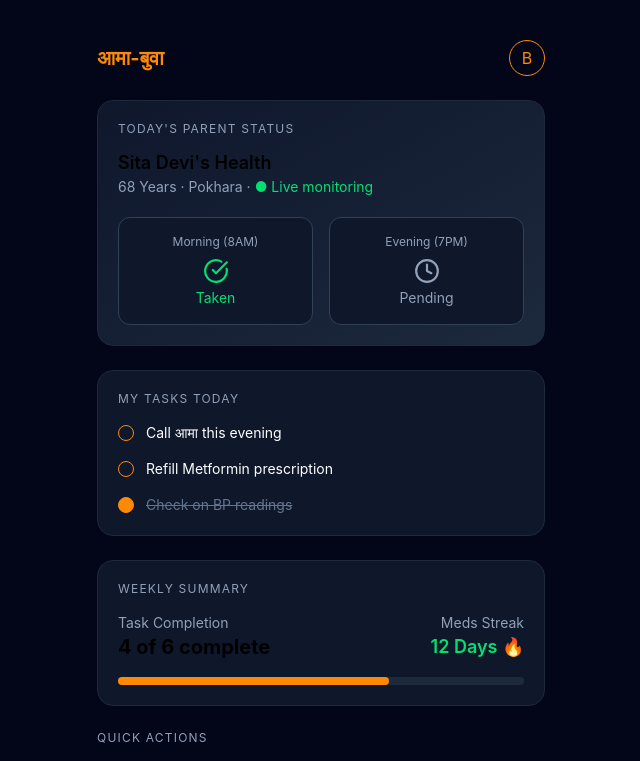
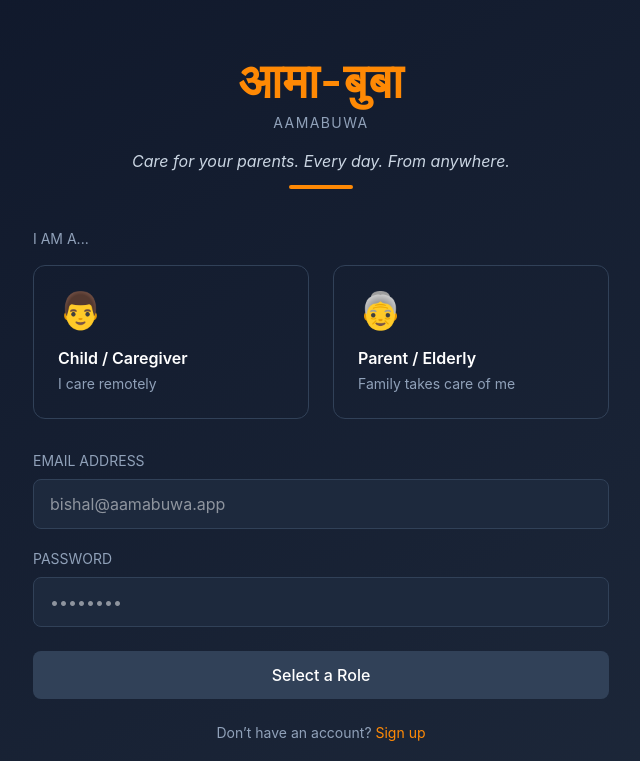
Before and after one commit to bikitasuwal/codeyatra2.0_CodeCaps_AamaBuwa, a React (Vite) app: page / in a window 1280 px wide. Shown: the top 761 px of the page, without its empty margins (319-959 px from the left). Built offline with nearby package versions, Linux system fonts and the light colour scheme.

Commit message:
added dashboard

```diff
--- a/src/App.jsx
+++ b/src/App.jsx
@@ -1,13 +1,15 @@
 import { Routes, Route } from "react-router-dom";
 import Home from "./Pages/Child/Home"
 import Task from "./Pages/Child/Task"
+import Dashboard from "./Pages/Dashboard";
 
 function App() {
   return (
 
     <Routes>
-      <Route path="/" element={ <Home/> } />
+      <Route path="/" element={ <Dashboard/> } />
       <Route path="/task" element={ <Task/> } />
+      <Route path="/home" element={ <Home/> } />
     </Routes>
   );
 
--- /dev/null
+++ b/src/Pages/Dashboard.jsx
@@ -0,0 +1,111 @@
+import { useState } from "react";
+
+export default function Dashboard() {
+  const [selectedRole, setSelectedRole] = useState("");
+
+  return (
+    <div className="min-h-screen bg-gradient-to-br from-[#0f172a] to-[#1e293b] flex items-center justify-center px-4">
+      <div className="w-full max-w-xl text-white">
+
+        {/* Logo / Title */}
+        <div className="text-center mb-10">
+          <h1 className="text-5xl font-semibold text-orange-400 tracking-wide">
+            आमा-बुबा
+          </h1>
+          <p className="mt-2 text-sm tracking-widest text-slate-400">
+            AAMABUWA
+          </p>
+          <p className="mt-4 text-slate-300 italic">
+            Care for your parents. Every day. From anywhere.
+          </p>
+          <div className="w-16 h-1 bg-orange-400 mx-auto mt-3 rounded-full"></div>
+        </div>
+
+        {/* Role Selection */}
+        <p className="text-sm text-slate-400 mb-4">I AM A...</p>
+
+        <div className="grid grid-cols-2 gap-6 mb-8">
+          {/* Child / Caregiver */}
+          <div
+            onClick={() => setSelectedRole("child")}
+            className={`p-6 rounded-xl border cursor-pointer transition-all duration-300
+              ${
+                selectedRole === "child"
+                  ? "border-orange-400 bg-slate-800"
+                  : "border-slate-700 hover:border-slate-500"
+              }`}
+          >
+            <div className="text-4xl mb-4">👨</div>
+            <h3 className="font-semibold">Child / Caregiver</h3>
+            <p className="text-sm text-slate-400 mt-1">
+              I care remotely
+            </p>
+          </div>
+
+          {/* Parent / Elderly */}
+          <div
+            onClick={() => setSelectedRole("parent")}
+            className={`p-6 rounded-xl border cursor-pointer transition-all duration-300
+              ${
+                selectedRole === "parent"
+                  ? "border-orange-400 bg-slate-800"
+                  : "border-slate-700 hover:border-slate-500"
+              }`}
+          >
+            <div className="text-4xl mb-4">👵</div>
+            <h3 className="font-semibold">Parent / Elderly</h3>
+            <p className="text-sm text-slate-400 mt-1">
+              Family takes care of me
+            </p>
+          </div>
+        </div>
+
+        {/* Email */}
+        <div className="mb-5">
+          <label className="block text-sm text-slate-400 mb-2">
+            EMAIL ADDRESS
+          </label>
+          <input
+            type="email"
+            placeholder="bishal@aamabuwa.app"
+            className="w-full px-4 py-3 rounded-lg bg-slate-800 border border-slate-700 focus:outline-none focus:ring-2 focus:ring-orange-400"
+          />
+        </div>
+
+        {/* Password */}
+        <div className="mb-6">
+          <label className="block text-sm text-slate-400 mb-2">
+            PASSWORD
+          </label>
+          <input
+            type="password"
+            placeholder="••••••••"
+            className="w-full px-4 py-3 rounded-lg bg-slate-800 border border-slate-700 focus:outline-none focus:ring-2 focus:ring-orange-400"
+          />
+        </div>
+
+        {/* Button */}
+        <button
+          disabled={!selectedRole}
+          className={`w-full py-3 rounded-lg font-medium transition
+            ${
+              selectedRole
+                ? "bg-orange-500 hover:bg-orange-600"
+                : "bg-slate-700 cursor-not-allowed"
+            }`}
+        >
+          {selectedRole ? "Continue" : "Select a Role"}
+        </button>
+
+        {/* Sign Up */}
+        <p className="text-center text-sm text-slate-400 mt-6">
+          Don’t have an account?{" "}
+          <span className="text-orange-400 cursor-pointer hover:underline">
+            Sign up
+          </span>
+        </p>
+
+      </div>
+    </div>
+  );
+}
```
